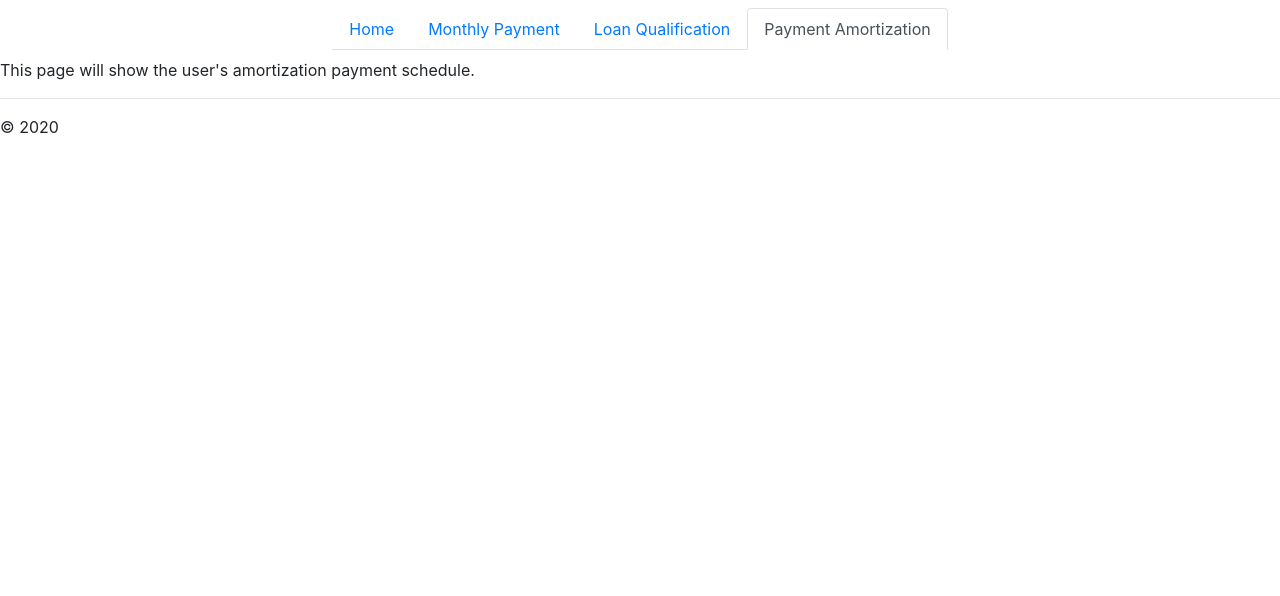
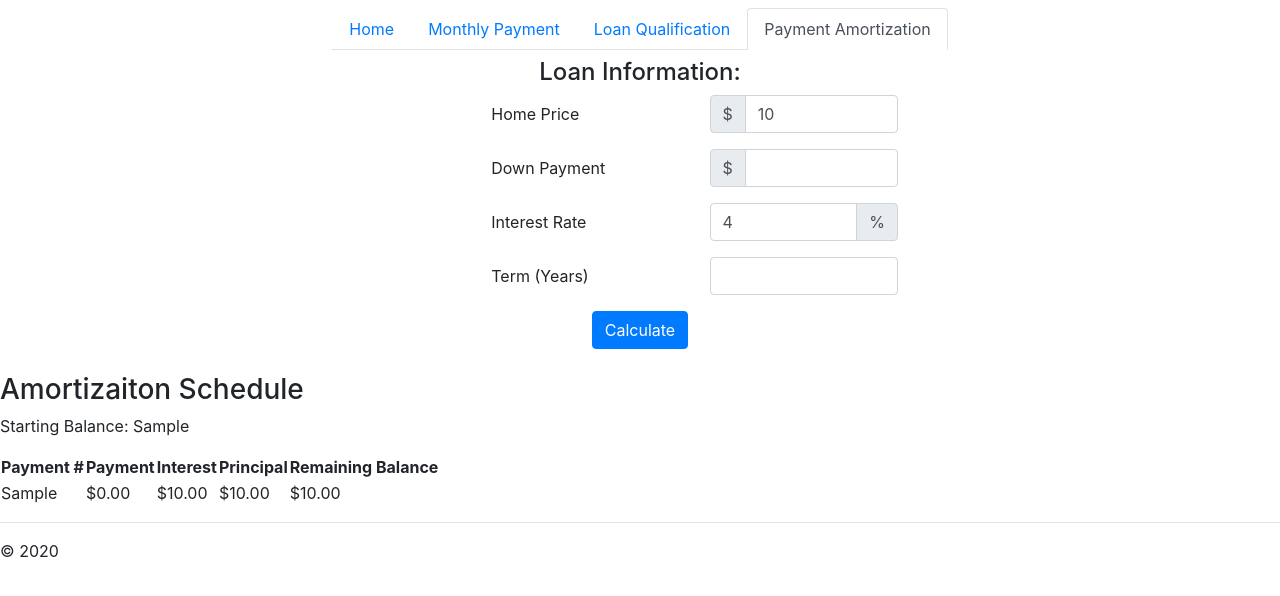
Before and after one commit to algtan/CS50x-final, a Python web app: template templates/amortization.html in a window 1280 px wide. Shown: the top 596 px of the page. Run offline with Jinja, Linux system fonts and the light colour scheme; the template is opened without the code that fills it: most values are stand-ins (such as "Sample title", 1, 10 or a date in 2020); some libraries are stand-ins or nearby versions.

Commit message:
Amortization schedule table prints out

```diff
--- a/templates/amortization.html
+++ b/templates/amortization.html
@@ -6,5 +6,87 @@
 {% endblock %}
 
 {% block content %}
-    <p>This page will show the user's amortization payment schedule.</p>
+    <form action="/amortization/" method="post">
+
+        <!-- LOAN INFORMATION -->
+        <h4 align="center">Loan Information:</h4>
+        <!-- Home Price -->
+        <div class="form-group row justify-content-center">
+            <label for="home_price" class="col-2 col-form-label offset-sm-1">Home Price</label>
+            <div class="col-md-2">
+                <div class="input-group">
+                    <div class="input-group-prepend">
+                        <span class="input-group-text">$</span>
+                    </div>
+                    <input type="number" class="form-control" id="home_price" name="home_price" min="0" value="{{ home_price }}">
+                </div>
+            </div>
+        </div>
+        <!-- Down Payment -->
+        <div class="form-group row justify-content-center">
+            <label for="down_pmt" class="col-2 col-form-label offset-sm-1">Down Payment</label>
+            <div class="col-md-2">
+                <div class="input-group">
+                    <div class="input-group-prepend">
+                        <span class="input-group-text">$</span>
+                    </div>
+                    <input type="number" class="form-control" id="down_pmt" name="down_pmt" min="0" value="{{ down_pmt }}">
+                </div>
+            </div>
+        </div>
+        <!-- Interest Rate -->
+        <div class="form-group row justify-content-center">
+            <label for="int_rate" class="col-2 col-form-label offset-sm-1">Interest Rate</label>
+            <div class="col-md-2">
+                <div class="input-group">
+                    <input type="number" class="form-control" id="int_rate" name="int_rate" min="0" step="0.01" value="{{ int_rate }}">
+                    <div class="input-group-append">
+                        <span class="input-group-text">%</span>
+                    </div>
+                </div>
+            </div>
+        </div>
+        <!-- Term (Years) -->
+        <div class="form-group row justify-content-center">
+            <label for="term" class="col-2 col-form-label offset-sm-1">Term (Years)</label>
+            <div class="col-md-2">
+                <div class="input-group">
+                    <input type="number" class="form-control" id="term" name="term" min="0" value="{{ term }}">
+                </div>
+            </div>
+        </div>
+
+        <!-- Submit Button -->
+        <div class="row justify-content-center">
+            <button class="btn btn-primary" type="submit">Calculate</button>
+        </div>
+    </form>
+    <br>
+
+    <h3>Amortizaiton Schedule</h3>
+    <p>Starting Balance: {{ P_formatted }}</p>
+
+    <table>
+        <thead>
+            <tr>
+                <th>Payment #</th>
+                <th>Payment</th>
+                <th>Interest</th>
+                <th>Principal</th>
+                <th>Remaining Balance</th>
+            </tr>
+        </thead>
+        <tbody>
+            {% for row in rows %}
+            <tr>
+                <td>{{ row["pmt_no"] }}</td>
+                <td>{{ "$%.2f"|format(monthly_mortgage) }}</td>
+                <td>{{ "$%.2f"|format(row["interest"]) }}</td>
+                <td>{{ "$%.2f"|format(row["principal"]) }}</td>
+                <td>{{ "$%.2f"|format(row["Pr"]) }}</td>
+            </tr>
+            {% endfor %}
+        </tbody>
+    </table>
+
 {% endblock %}
--- a/templates/monthly.html
+++ b/templates/monthly.html
@@ -121,6 +121,8 @@
                 </div>
             </div>
         </div>
+
+        <!-- Summit Buttons -->
         <div class="text-center">
             <div class="btn-group">
                 <button class="btn btn-primary" type="submit">Calculate Monthly Payment</button>
```
Also changed, not shown: views.py (+63 -1 lines).
